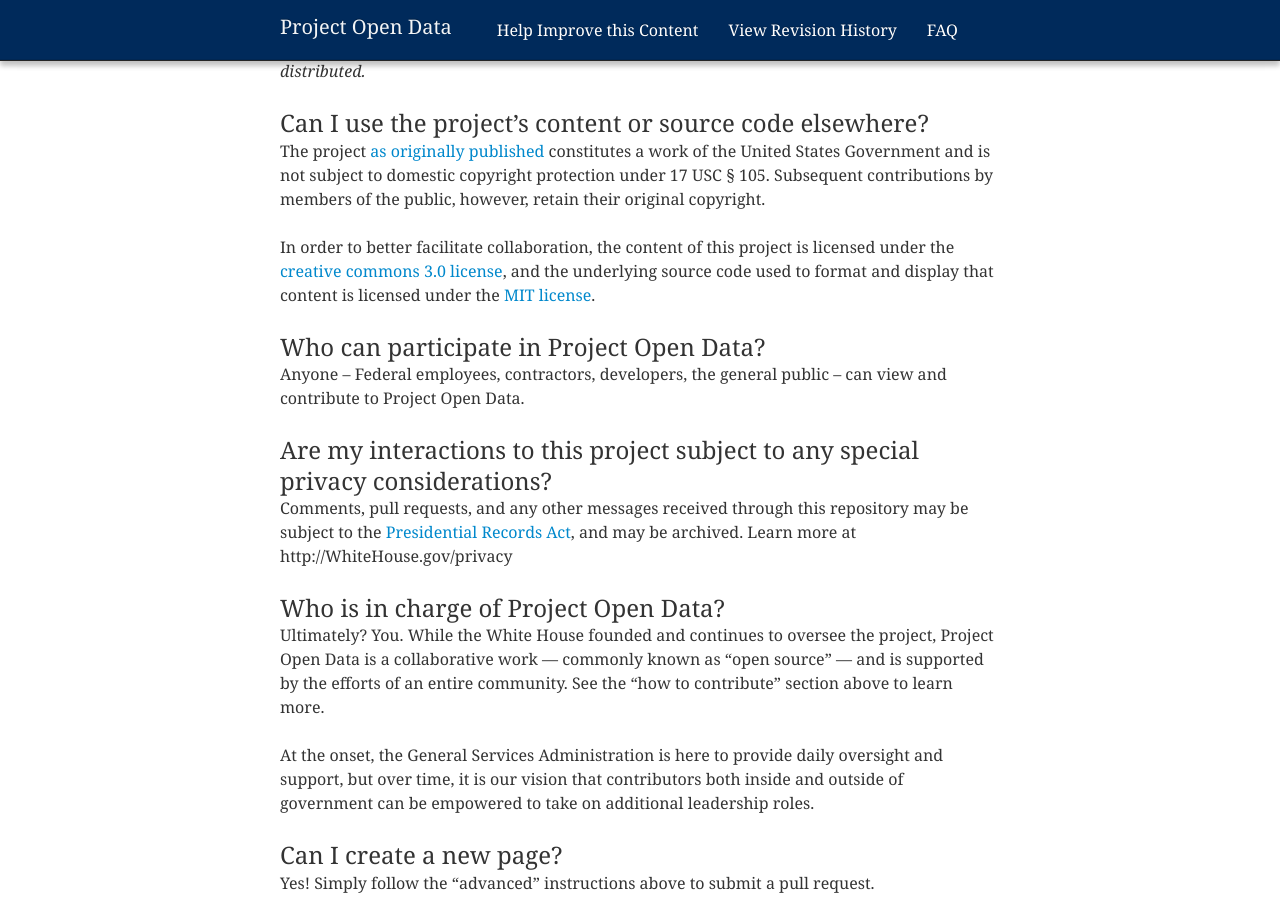
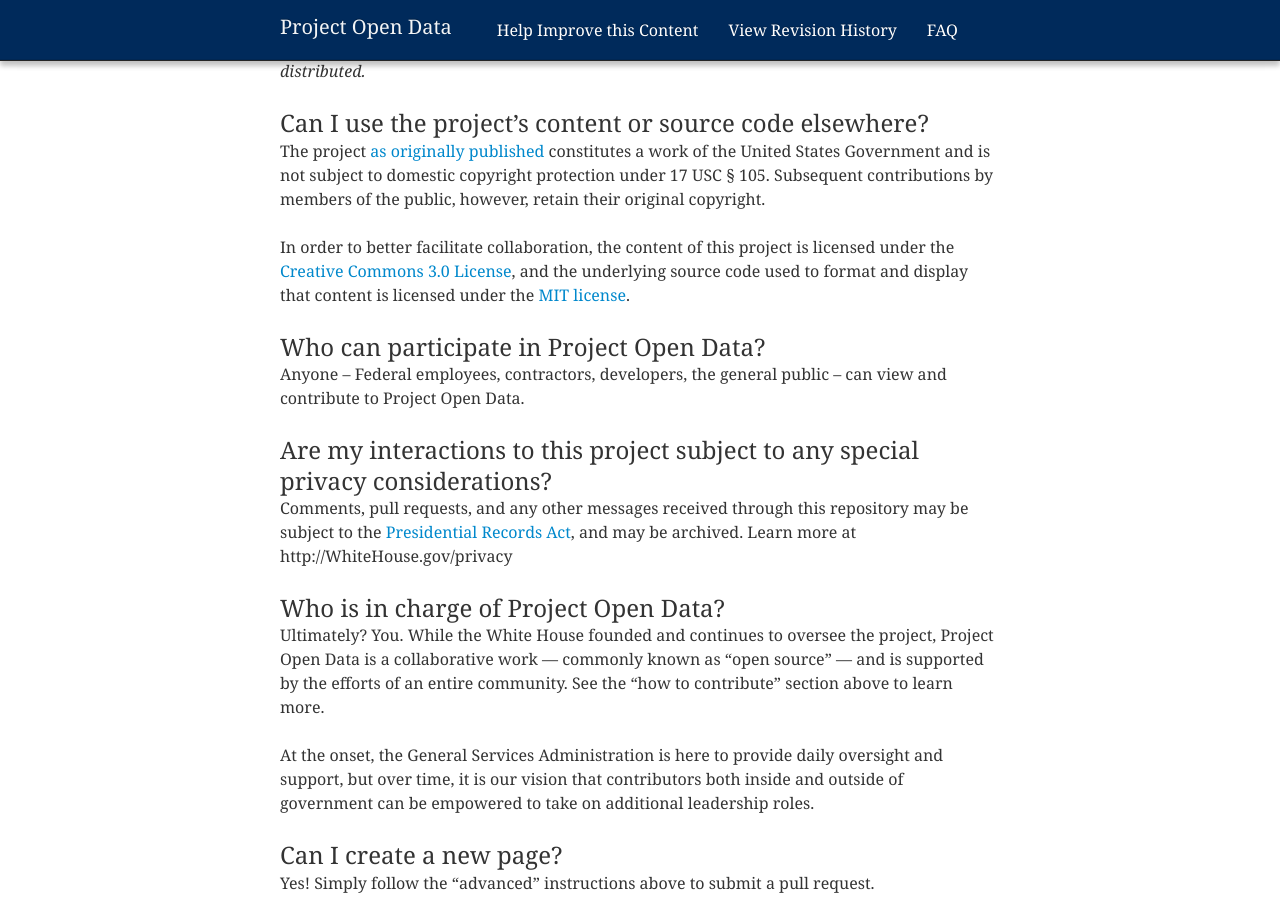
Before and after one commit to gbinal/p-o-d.github.com, a Jekyll site: the page built from faq.md, in a window 1280 px wide and 900 px high, scrolled down 1130 px. Built offline with Jekyll 4.4.1, drawn with Linux system fonts in a browser that asks for light colours; nearby versions of some CDN libraries.

```diff
--- a/faq.md
+++ b/faq.md
@@ -49,7 +49,7 @@ This project constitutes a collaborative work ("open source"). Federal employees
 
 The project [as originally published](http://www.github.com/project-open-data) constitutes a work of the United States Government and is not subject to domestic copyright protection under 17 USC § 105. Subsequent contributions by members of the public, however, retain their original copyright.
 
-In order to better facilitate collaboration, the content of this project is licensed under the [creative commons 3.0 license](http://creativecommons.org/licenses/by/3.0/us/deed.en_US), and the underlying source code used to format and display that content is licensed under the [MIT license](http://opensource.org/licenses/mit-license.php).
+In order to better facilitate collaboration, the content of this project is licensed under the [Creative Commons 3.0 License](http://creativecommons.org/licenses/by/3.0/us/deed.en_US), and the underlying source code used to format and display that content is licensed under the [MIT license](http://opensource.org/licenses/mit-license.php).
 
 ### Who can participate in Project Open Data?
 
```
